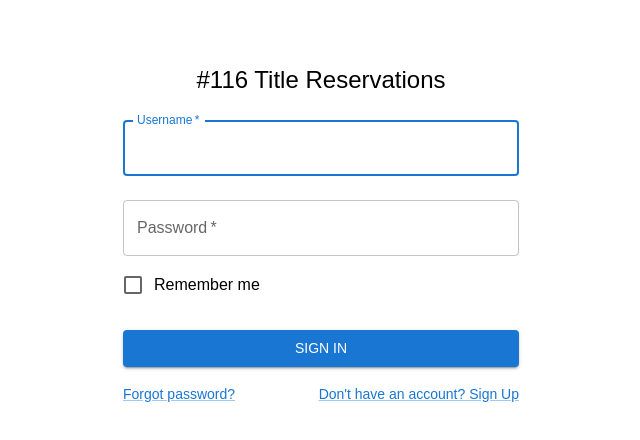
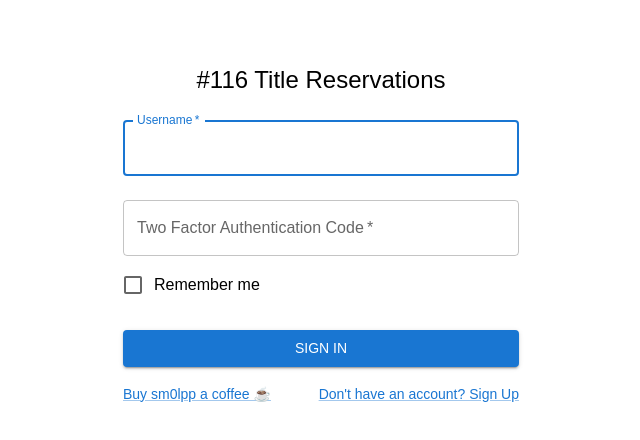
Before and after one commit to tezhm/last-war-116-ui, a React (Create React App) app: page /login in a window 1280 px wide. Shown: the top 440 px of the page, without its empty margins (319-959 px from the left). Built offline with nearby package versions, Linux system fonts and the light colour scheme; no server answers.

Commit message:
Adding support for logging in with two factor auth

```diff
--- a/src/components/clients/ApiClient.ts
+++ b/src/components/clients/ApiClient.ts
@@ -33,8 +33,8 @@ export class ApiClient {
         return await response.json();
     }
 
-    public async login(username: string, password: string): Promise<string> {
-        const response = await this.post(`/v1/login`, undefined, { username, password });
+    public async login(username: string, token: string): Promise<string> {
+        const response = await this.post(`/v1/login`, undefined, { username, token });
 
         if (!response) {
             throw new Error(`Failed to login`);
--- a/src/components/layout/BuyMeCoffee.tsx
+++ b/src/components/layout/BuyMeCoffee.tsx
@@ -4,9 +4,9 @@ import { JSX } from "react";
 
 export function BuyMeCoffee(): JSX.Element {
     return (
-        <Link href={"https://buymeacoffee.com/tezhm"}>
+        <Link href="https://buymeacoffee.com/tezhm">
             <Typography variant="body2" color="text.secondary" align="center" sx={{ pt: 4 }}>
-                {"Buy sm0lpp a coffee ☕"}
+                Buy sm0lpp a coffee ☕
             </Typography>
         </Link>
     );
--- a/src/pages/Login.tsx
+++ b/src/pages/Login.tsx
@@ -27,12 +27,12 @@ export function Login(): JSX.Element {
     const [state, setState] = useState<LoginState>({ snackbar: null });
     const [formData, setFormData] = useState({
         username: "",
-        password: "",
+        token: "",
         rememberMe: false,
     });
     const [errors, setErrors] = useState({
         username: "",
-        password: "",
+        token: "",
     });
 
     const accessToken = AccessTokenCache.getInstance().loadAccessToken();
@@ -44,15 +44,15 @@ export function Login(): JSX.Element {
 
     const validateForm = () => {
         let valid = true;
-        const newErrors = { username: "", password: "" };
+        const newErrors = { username: "", token: "" };
 
         if (!formData.username) {
             newErrors.username = "Username is required";
             valid = false;
         }
 
-        if (!formData.password || formData.password.length < 8 || formData.password.length > 20) {
-            newErrors.password = "Password must be between 8 and 20 characters in length";
+        if (!formData.token || formData.token.length < 6 || formData.token.length > 6) {
+            newErrors.token = "Must be 6 digits";
             valid = false;
         }
 
@@ -65,7 +65,7 @@ export function Login(): JSX.Element {
 
         if (validateForm()) {
             try {
-                const accessToken = await ApiClient.getInstance().login(formData.username, formData.password);
+                const accessToken = await ApiClient.getInstance().login(formData.username, formData.token);
                 AccessTokenCache.getInstance().update(accessToken);
                 window.location.replace(titles.secretaryOfStrategy.url);
             } catch (error) {
@@ -115,14 +115,13 @@ export function Login(): JSX.Element {
                         margin="normal"
                         required
                         fullWidth
-                        name="password"
-                        label="Password"
-                        type="password"
-                        id="password"
-                        autoComplete="current-password"
+                        name="token"
+                        label="Two Factor Authentication Code"
+                        type="number"
+                        id="token"
                         onChange={handleChange}
-                        error={Boolean(errors.password)}
-                        helperText={errors.password}
+                        error={Boolean(errors.token)}
+                        helperText={errors.token}
                     />
                     <FormControlLabel
                         control={<Checkbox checked={formData.rememberMe} onChange={handleChange} name="rememberMe" color="primary" />}
@@ -138,12 +137,8 @@ export function Login(): JSX.Element {
                     </Button>
                     <Grid container>
                         <Grid item xs>
-                            <Link href="#" variant="body2" onClick={
-                                () => setState({ ...state, snackbar: {
-                                    children: <Alert severity="error" variant="filled" sx={{ width: "100%" }}>Not implemented yet sorry</Alert>,
-                                }})
-                            }>
-                                Forgot password?
+                            <Link href="https://buymeacoffee.com/tezhm" variant="body2">
+                                Buy sm0lpp a coffee ☕
                             </Link>
                         </Grid>
                         <Grid item>
```
